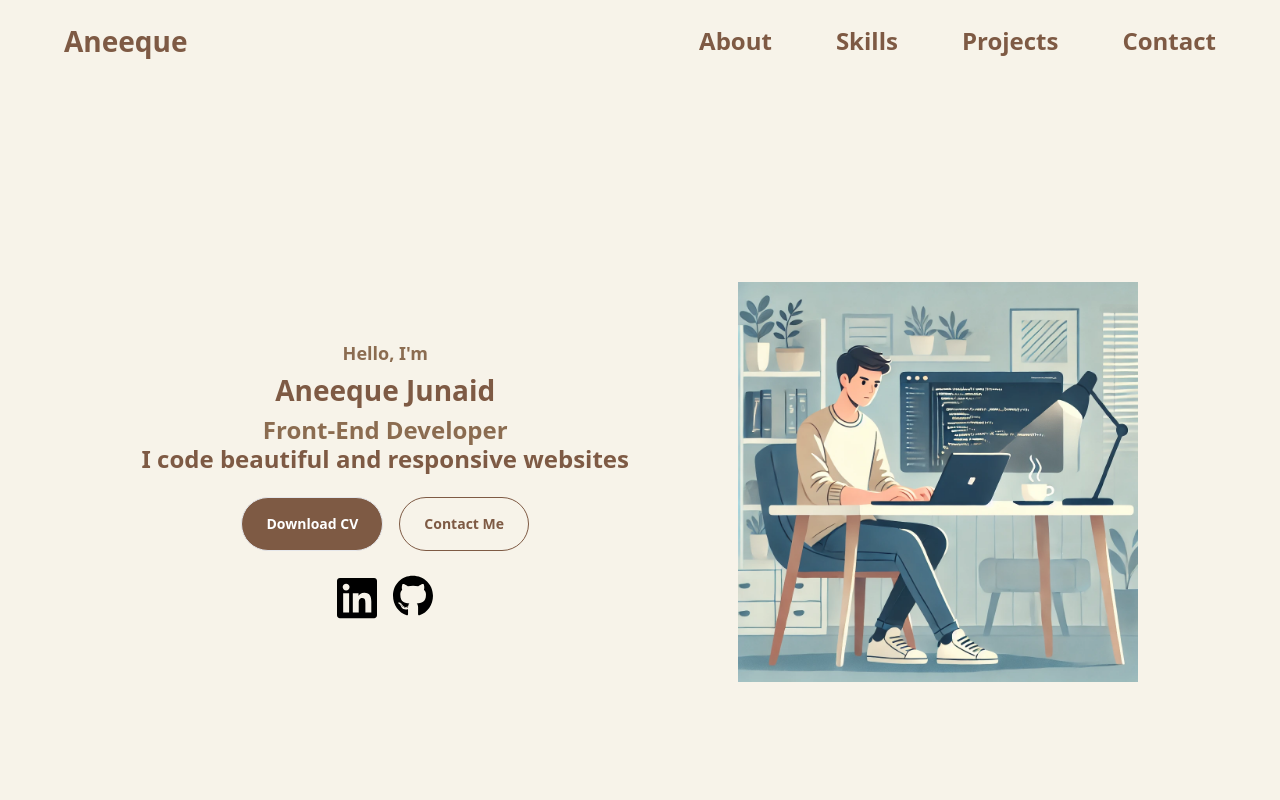
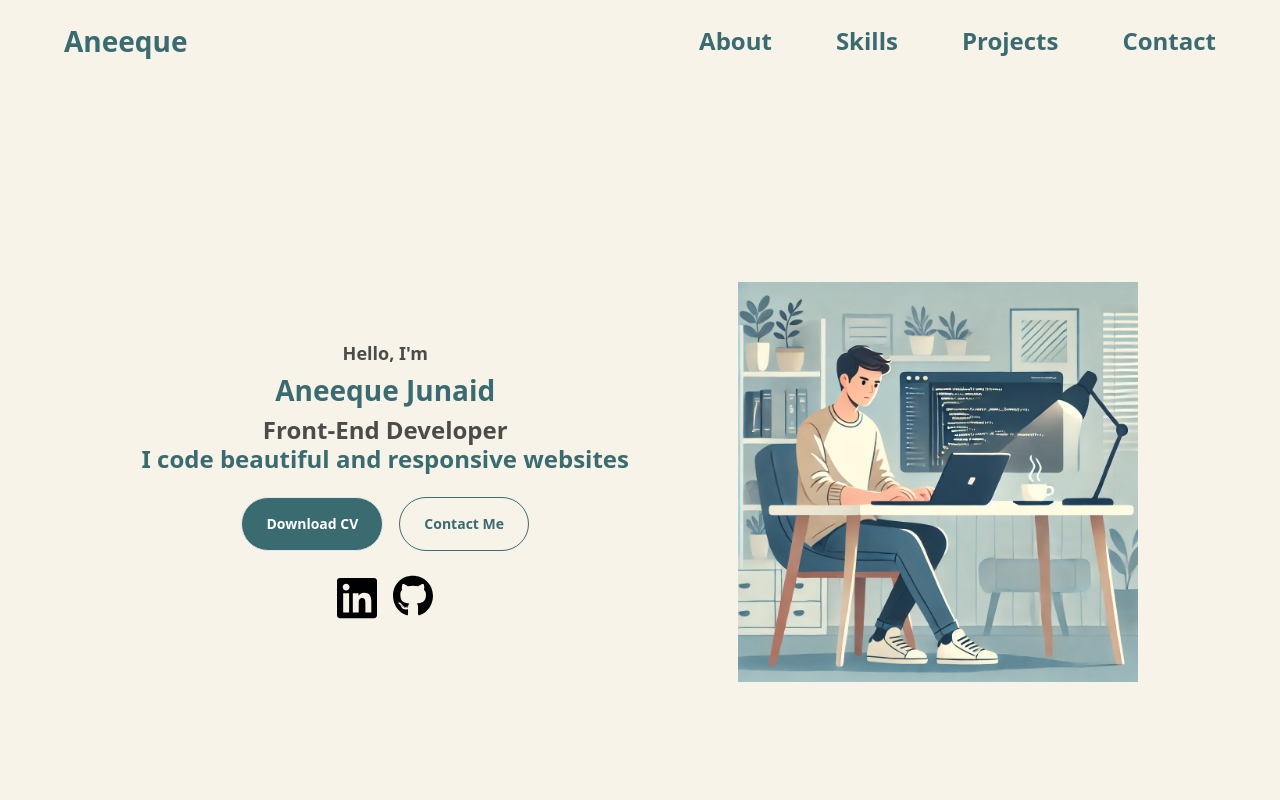
Before and after one commit to Aneeque-Junaid/portfolio, a React (Vite) app: page / in a window 1280 px wide. Shown: the top 800 px of the page. Built offline with nearby package versions, Linux system fonts and the light colour scheme; a web font is replaced by a local one.

Commit message:
Changed Colors

```diff
--- a/tailwind.config.js
+++ b/tailwind.config.js
@@ -22,8 +22,8 @@
         montserrat: ['Montserrat', 'sans-serif'],
       },
       colors: {
-        'primary': "#7E5A44",
-        'secondary': "#8B6C50",
+        'primary': "#3A6B70",
+        'secondary': "#4B4B4B",
         "bgclr": "#f7f3e9",
       },
       boxShadow: {
```
